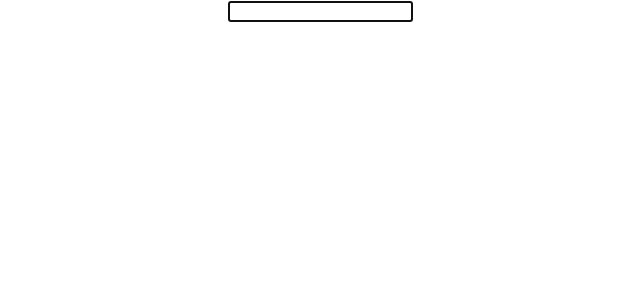
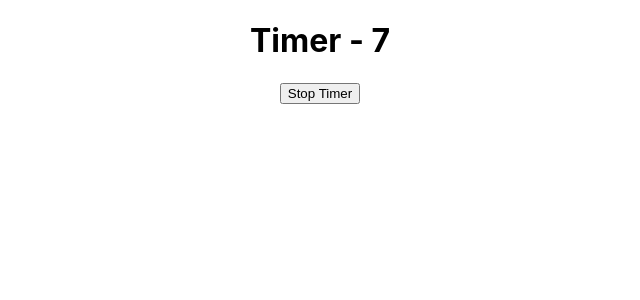
Before and after one commit to ibsa-a1/First-React-App, a React (Create React App) app: page / in a window 1280 px wide. Shown: the top 300 px of the page, without its empty margins (320-960 px from the left). Built offline with nearby package versions, Linux system fonts and the light colour scheme.

Commit message:
Control Timer with useRef

```diff
--- a/src/App.js
+++ b/src/App.js
@@ -32,6 +32,7 @@ import DataFetch from './Hooks/DataFetch';
 import GithubRepos from './Hooks/GithubRepos';
 import UseContextHooks from './Hooks/UseContextHooks';
 import InputFocusWithUseRef from './Hooks/InputFocus-with-useRef';
+import TimerWithRef from './Hooks/TimerWithRef';
 // import {createContext} from 'react';
 
 export const OwnerContext = React.createContext();
@@ -150,7 +151,9 @@ function App() {
         </OwnerContext.Provider> */}
         {/* This is Step 2 in Using useContext. --- Provide Context / Value */}
 
-        <InputFocusWithUseRef />
+        {/* <InputFocusWithUseRef /> */}
+
+        <TimerWithRef />
 
     </div>
   );
--- /dev/null
+++ b/src/Hooks/TimerWithRef.js
@@ -0,0 +1,23 @@
+import React, {useEffect, useRef, useState } from 'react'
+
+function TimerWithRef() {
+    const [timer, setTimer] = useState(0)
+
+    const intervalRef = useRef(null)
+
+    useEffect(() => {
+        intervalRef.current = setInterval(() => {
+            setTimer(prevTimer => prevTimer + 1)
+        }, 1000) // Here it counts every 1 second or 1000 milliseconds
+        return () => clearInterval(intervalRef.current)
+    }, [])
+
+  return (
+    <div>
+      <h1>Timer - {timer}</h1>
+      <button onClick={() => clearInterval(intervalRef.current)}>Stop Timer</button>
+    </div>
+  )
+}
+
+export default TimerWithRef
```
